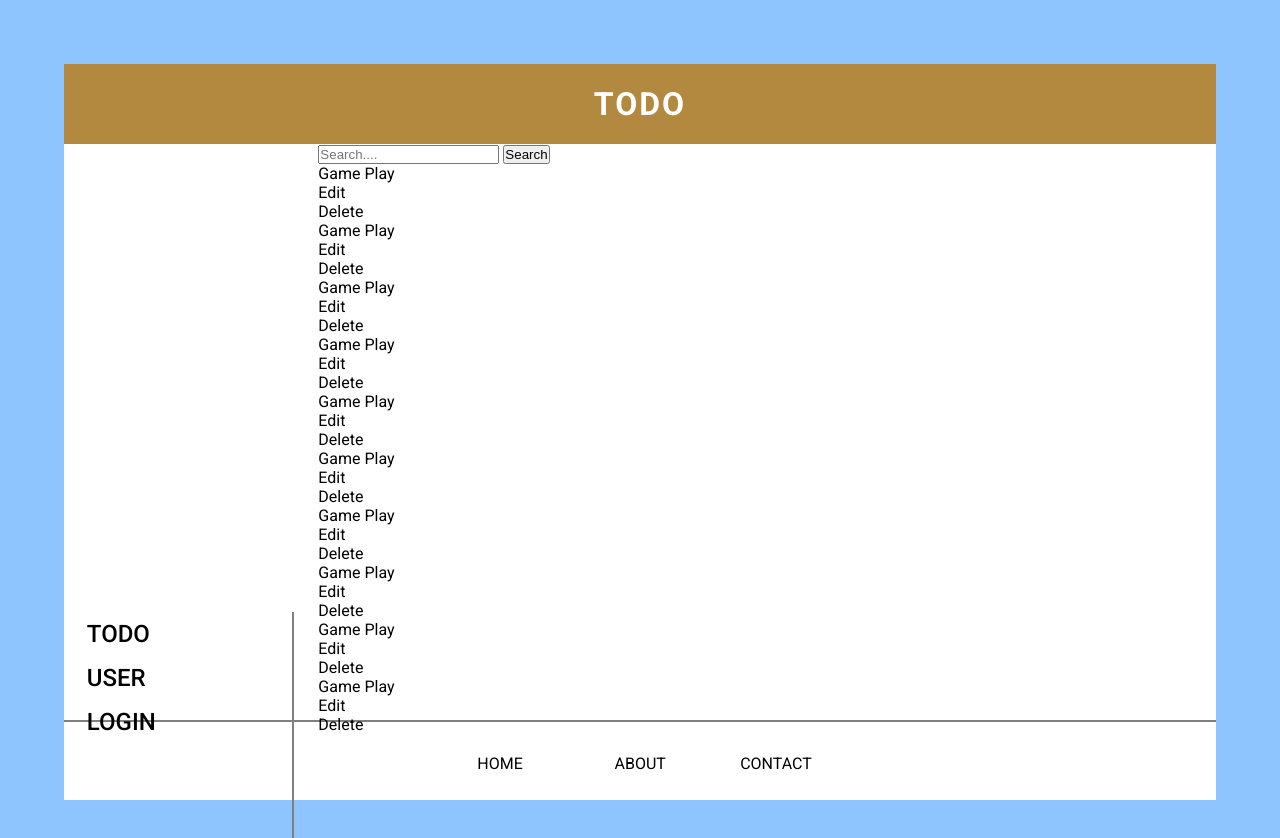
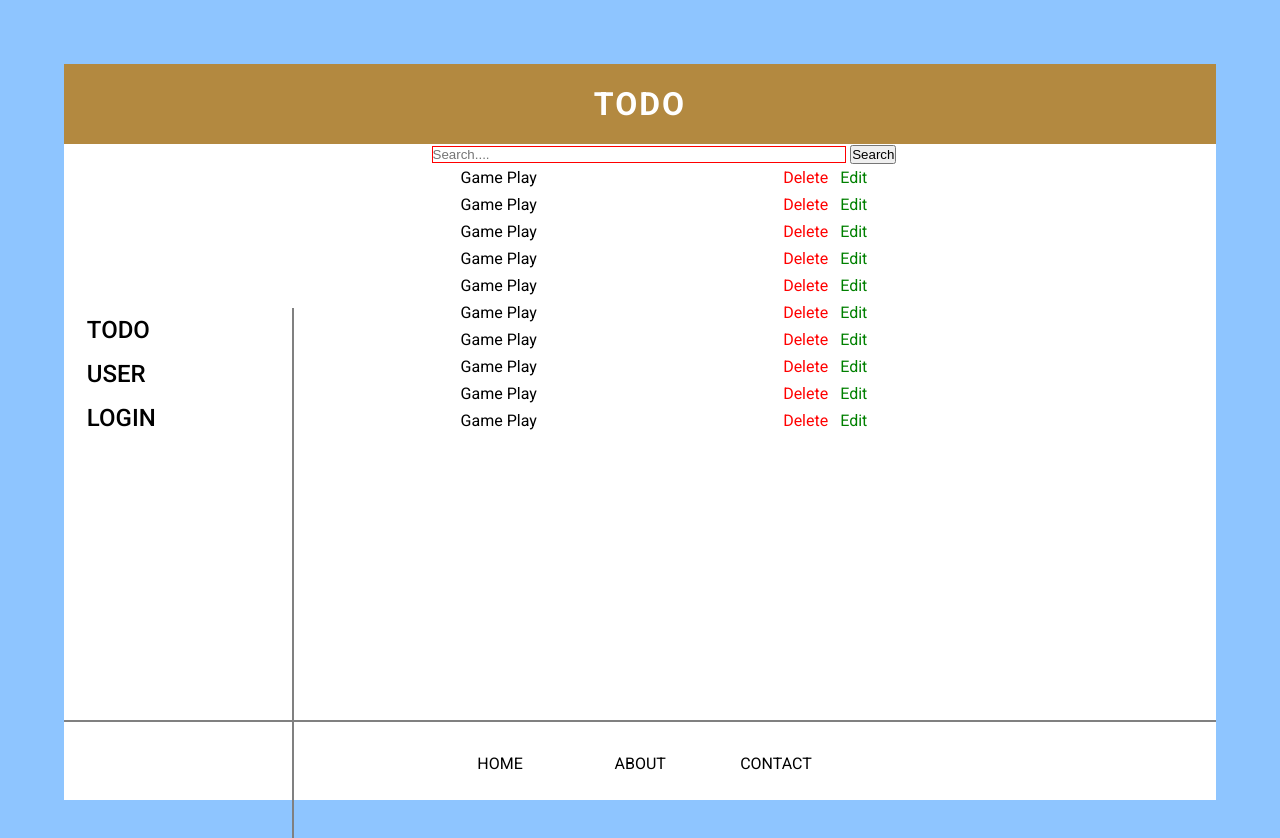
Before and after one commit to Chandan-97/HTML-Todo, a plain HTML site: page v2/index.html in a window 1280 px wide. Shown: the top 838 px of the page. Drawn offline with Linux system fonts and the light colour scheme; a script that the page names is missing.

Commit message:
Update style.css

```diff
--- a/v2/style.css
+++ b/v2/style.css
@@ -1,21 +1,21 @@
-*{
+* {
   margin: 0;
   padding: 0;
   box-sizing: border-box;
   text-decoration: none;
 }
 
-a{
+a {
   color: inherit;
 }
 
-html{
+html {
   font-size: 10px;
-    font-family: 'Roboto', sans-serif;
-    background: #8EC5FF;
+  font-family: "Roboto", sans-serif;
+  background: #8ec5ff;
 }
 
-body{
+body {
   width: 90%;
   margin: 0 auto;
   margin-top: 5vw;
@@ -23,31 +23,31 @@ body{
   background: white;
 }
 
-.head{
+.head {
   height: 10vh;
   font-size: 2em;
   font-weight: 600;
-    background: #B38940;
+  background: #b38940;
   color: white;
   letter-spacing: 2px;
 }
 
-.center{
+.center {
   display: flex;
   justify-content: center;
   flex-direction: column;
   text-align: center;
 }
 
-.main{
+.main {
   height: calc(80vh - 5vw);
 }
 
-.main > div{
+.main > div {
   display: inline-block;
 }
 
-.main__side-left{
+.main__side-left {
   width: 20%;
   display: flex;
   flex-flow: column;
@@ -55,7 +55,7 @@ body{
   border-right: 2px solid gray;
 }
 
-.main__side-left__item{
+.main__side-left__item {
   width: 100%;
   color: black;
   font-weight: 500;
@@ -64,13 +64,17 @@ body{
   padding-left: 10%;
 }
 
-.main__side-left__item:hover{
+.main__side-left__item:hover {
   background: rgb(245, 156, 54);
   color: gray;
   transition: 1s;
 }
 
-.footer{
+.main__side-right {
+  width: 60%;
+}
+
+.footer {
   border-top: 2px solid gray;
   height: 10vh;
   text-align: center;
@@ -83,10 +87,57 @@ body{
   text-align: center;
 }
 
-.main-content{
+.main-content {
   margin: 0 auto;
 }
 
-.main__side-right{
+.main__side-right {
   margin-left: 20px;
 }
+
+.search-div {
+  text-align: center;
+}
+
+.search {
+  width: 60%;
+  border: 1px solid red;
+  margin: 0 auto;
+}
+
+.todolist {
+  text-align: left;
+}
+
+.todoitem {
+  width: 60%;
+  margin: 0 auto;
+  scroll-snap-type-y: scroll;
+}
+
+.todoitem > div {
+  display: inline-block;
+}
+
+.item {
+  width: 60%;
+  padding: 4px;
+  cursor: pointer;
+}
+
+.edit {
+  padding: 4px;
+  text-align: center;
+  float: right;
+  color: green;
+  cursor: pointer;
+}
+
+.delete {
+  padding: 4px;
+  text-align: center;
+  margin-right: 4px;
+  float: right;
+  color: red;
+  cursor: pointer;
+}
```
Lines whose indentation alone changed are shown as unchanged.
